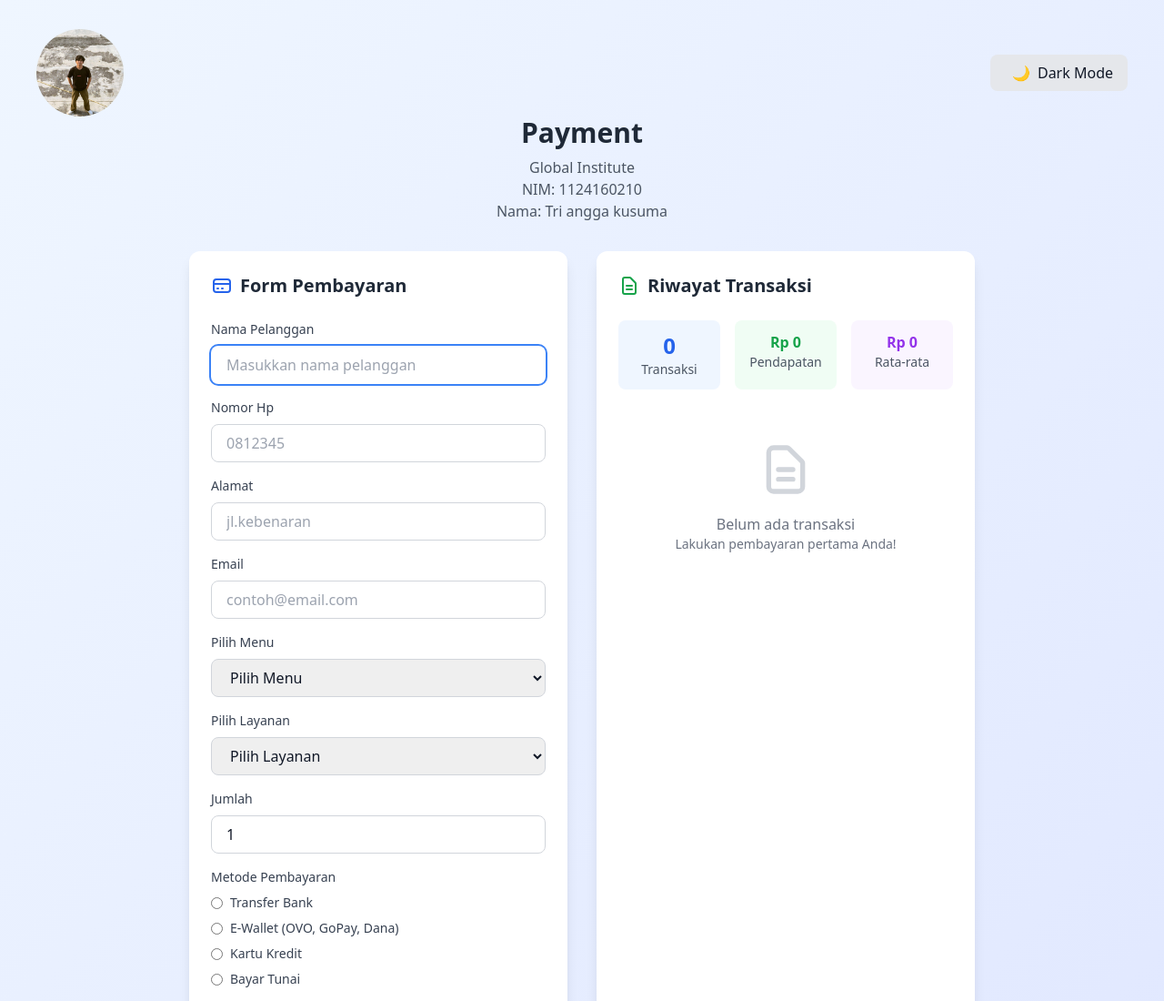
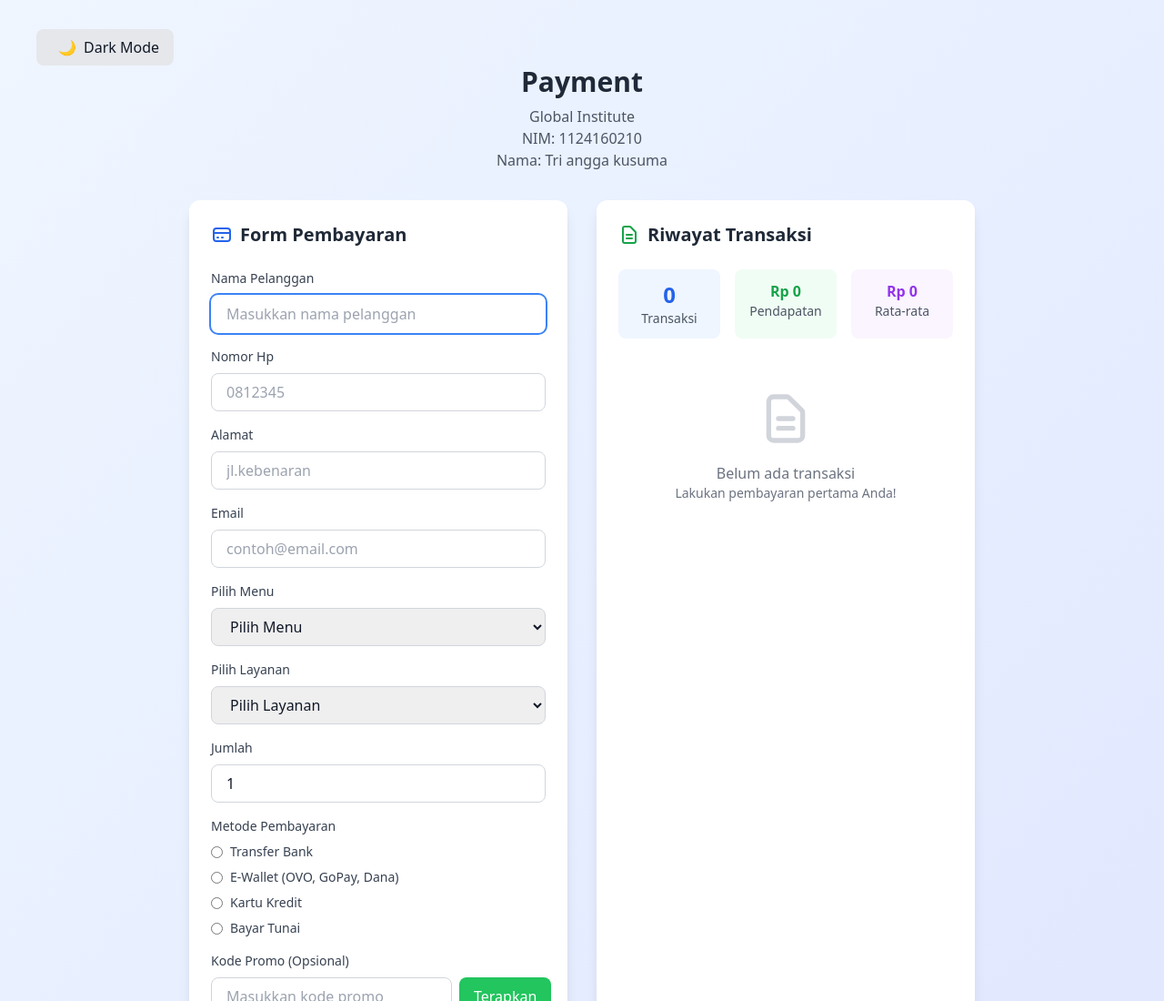
Before and after one commit to anggasae/UAS-WEB-SPA-1124160210, a plain HTML site: page index.html in a window 1280 px wide. Shown: the top 1100 px of the page at 91% size. Drawn offline with nearby package versions, Linux system fonts and the light colour scheme.

Commit message:
mengganti logo

```diff
--- a/index.html
+++ b/index.html
@@ -4,7 +4,6 @@
     <meta charset="UTF-8" />
     <meta name="viewport" content="width=device-width, initial-scale=1.0" />
     <title>Sistem Pembayaran</title>
-    <link rel="shortcut icon" href="assets/logo.png" type="x-icon" />
     <script src="https://cdn.tailwindcss.com"></script>
   </head>
   <body
@@ -13,15 +12,6 @@
     <header
       class="flex items-center justify-between px-10 bg-transparent dark:bg-transparent"
     >
-      <!-- Gambar kiri -->
-      <div class="flex-shrink-0">
-        <img
-          src="assets/saya.jpeg"
-          alt="Foto Kiri"
-          class="w-16 h-16 md:w-20 md:h-20 lg:w-24 lg:h-24 rounded-full object-cover"
-        />
-      </div>
-
       <!-- Tombol Toggle Kanan -->
       <div class="flex-shrink-0">
         <button
```
Also changed, not shown: 1 other file.
